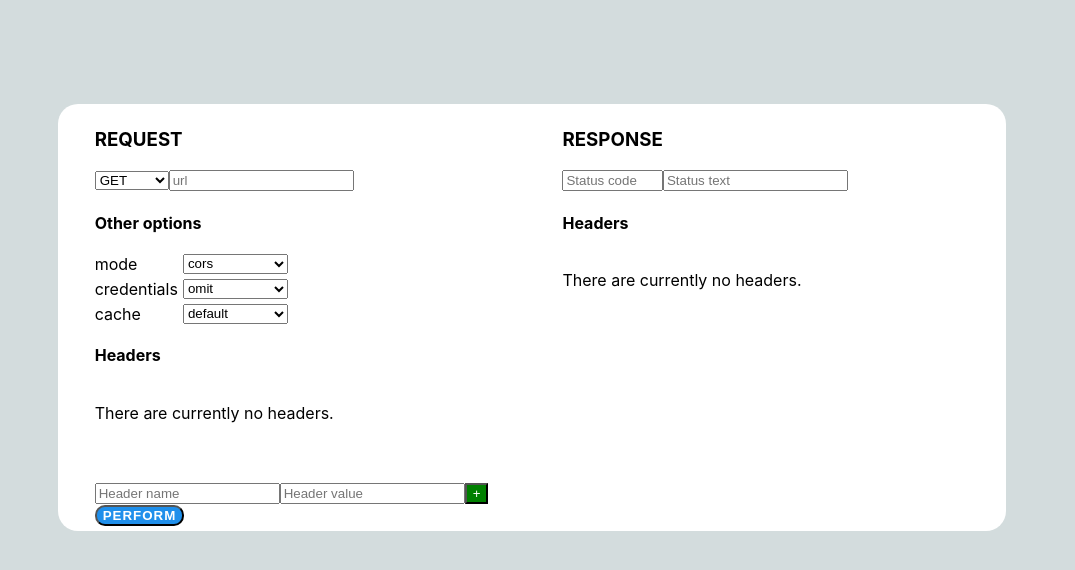
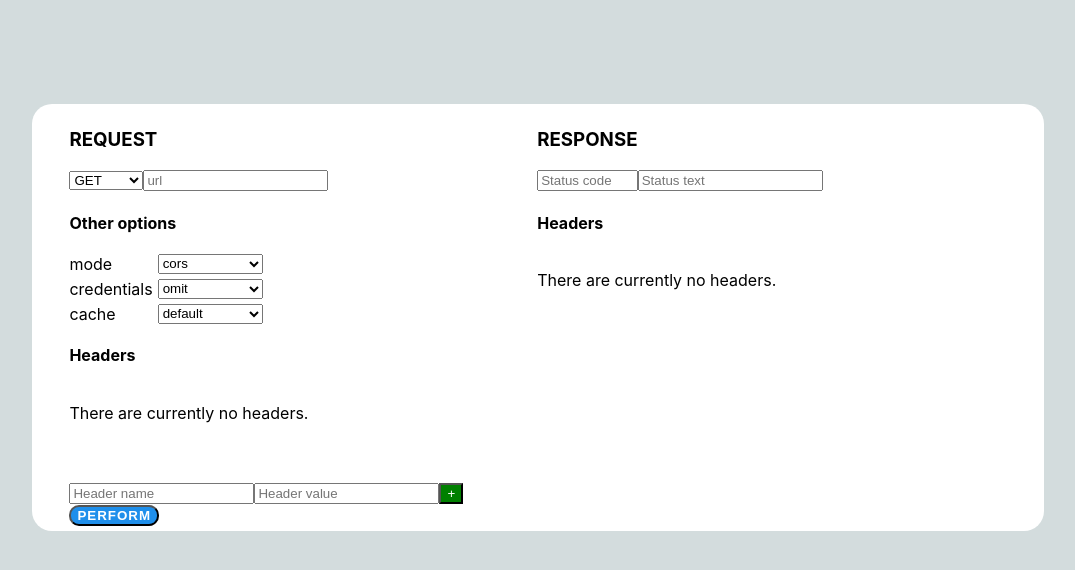
Before and after one commit to dimitrijekaranfilovic/http-request-viewer, a React (Create React App) app: page / in a window 1280 px wide. Shown: the top 570 px of the page, without its empty margins (102-1177 px from the left). Built offline with nearby package versions, Linux system fonts and the light colour scheme.

Commit message:
Improved modal.

```diff
--- a/src/components/App.js
+++ b/src/components/App.js
@@ -16,9 +16,11 @@ const App = () => {
             messageContent={modalState.messageContent}
             messageType={modalState.messageType}
             closeModal={closeModal}
+            displayTime={modalState.displayTime}
           />
         )}
       </div>
+      <div className="bigger-container">
         <div className="container">
           <div className="container-item">
             <h3>REQUEST</h3>
@@ -32,6 +34,7 @@ const App = () => {
             <Response responseHeaders={responseHeaders} />
           </div>
         </div>
+      </div>
     </React.Fragment>
   );
 };
--- a/src/components/FormRequest.js
+++ b/src/components/FormRequest.js
@@ -51,19 +51,42 @@ const FormRequest = ({ showModal, setResponseHeaders }) => {
   };
 
   const performRequest = async () => {
+    const address = url.current.value;
+    if (!address) showModal("URL cannot be empty.", "error");
+    else {
       let headers = new Headers();
       requestHeaders.forEach((requestHeader) => {
         headers.append(requestHeader.key, requestHeader.value);
       });
 
-    const response = await fetch(url.current.value, {
+      try {
+        const response = await fetch(address, {
           ...otherOptions,
           method: method.current.value,
           headers,
         });
-    const data = await response.json();
-    const responseHeaders = response.headers;
-    console.log(data);
+      } catch (error) {
+        showModal(
+          `${error.message}.\n${"Check the console for more info."}`,
+          "error",
+          5000
+        );
+      }
+    }
+
+    // .then((response) => response.json())
+    // .catch((error) => {
+    //   console.log('error when')
+    //   console.log(error);
+
+    //   //showModal(error, "error");
+    // })
+    // .then((data) => {
+    //   console.log(data);
+    // })
+    // .catch((error) => {
+    //   //showModal(error, "error");
+    // });
   };
 
   return (
--- a/src/components/Modal.js
+++ b/src/components/Modal.js
@@ -1,8 +1,8 @@
 import React, { useEffect } from "react";
 
-const Modal = ({ messageType, messageContent, closeModal }) => {
+const Modal = ({ messageType, messageContent, closeModal, displayTime }) => {
   useEffect(() => {
-    setTimeout(() => closeModal(), 3000);
+    setTimeout(() => closeModal(), displayTime);
   }, [closeModal]);
   const modalClass = `modal ${messageType}`;
   return (
--- a/src/hooks/useModal.js
+++ b/src/hooks/useModal.js
@@ -5,6 +5,7 @@ export const useModal = () => {
     messageContent: "",
     messageType: "",
     isModal: false,
+    displayTime: 3000,
   });
 
   const closeModal = () => {
@@ -12,8 +13,8 @@ export const useModal = () => {
       return { ...oldState, isModal: false };
     });
   };
-  const showModal = (messageContent, messageType) => {
-    setModalState({ messageContent, messageType, isModal: true });
+  const showModal = (messageContent, messageType, displayTime = 3000) => {
+    setModalState({ messageContent, messageType, isModal: true, displayTime });
   };
 
   return { modalState, showModal, closeModal };
--- a/src/style.css
+++ b/src/style.css
@@ -13,12 +13,15 @@
 .container {
   margin-top: 6rem;
   display: flex;
-  align-items: baseline;
-  justify-content: flex-start;
-  margin-left: 12%;
   background-color: white;
   border-radius: 20px;
-  width: 75%;
+  width: 80%;
+}
+
+.bigger-container {
+  display: flex;
+  align-items: center;
+  justify-content: center;
 }
 
 .container-item {
```
Lines whose indentation alone changed are shown as unchanged.
